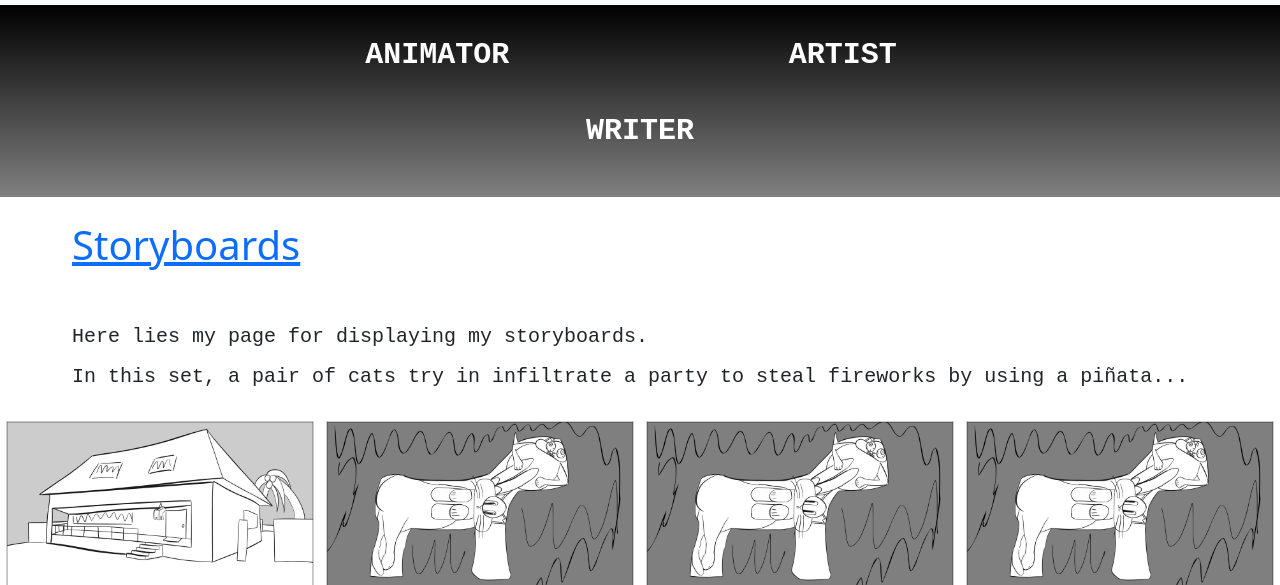
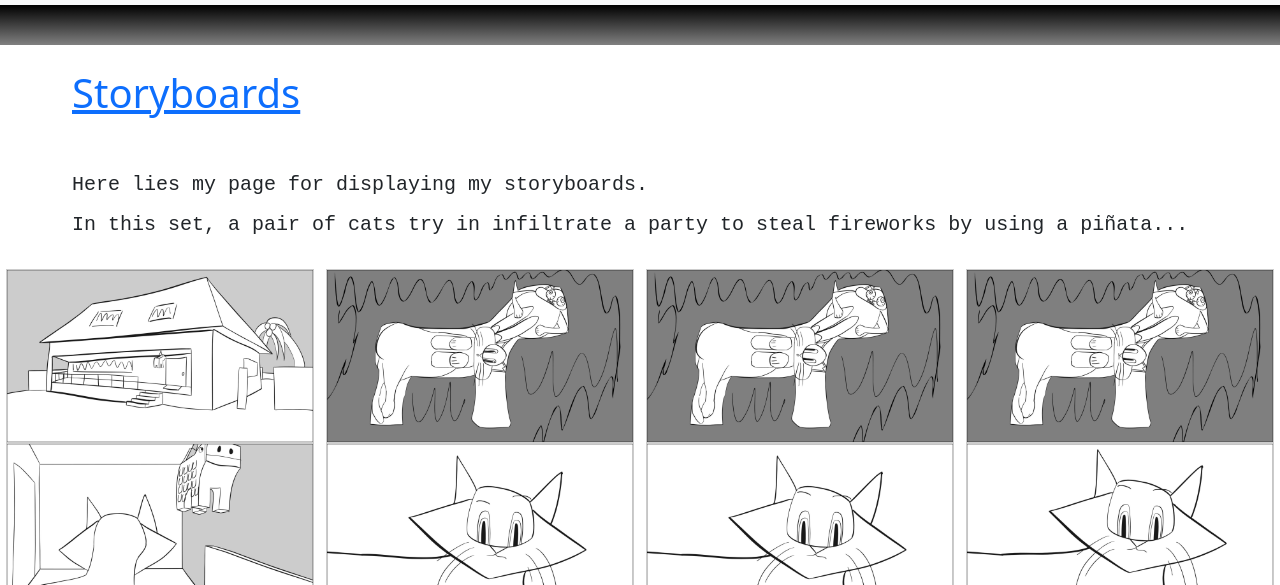
Before and after one commit to mdonnelly3400/website4.0, a plain HTML site: page storyboard.html in a window 1280 px wide. Shown: the part 91-676 px from the top of the page. Drawn offline with nearby package versions, Linux system fonts and the light colour scheme.

Commit message:
Update storyboard.html

```diff
--- a/storyboard.html
+++ b/storyboard.html
@@ -60,12 +60,9 @@
 
     </div>
     <section>
-        <div class="flex-container px-4 top-50">
-            <p class="fw-bold d-inline-block">ANIMATOR</p>
-            <p class="fw-bold d-inline-block">ARTIST</p>
-            <p class="fw-bold d-inline-block">WRITER</p>
-        </div>
-    </section>
+      <div class="flex-container px-4 top-50">
+      </div>
+  </section>
 
     <main>
         <h1 class="h1 text-decoration-underline p-4 mx-5 my-auto text-left text-primary"> Storyboards </h1>
```
